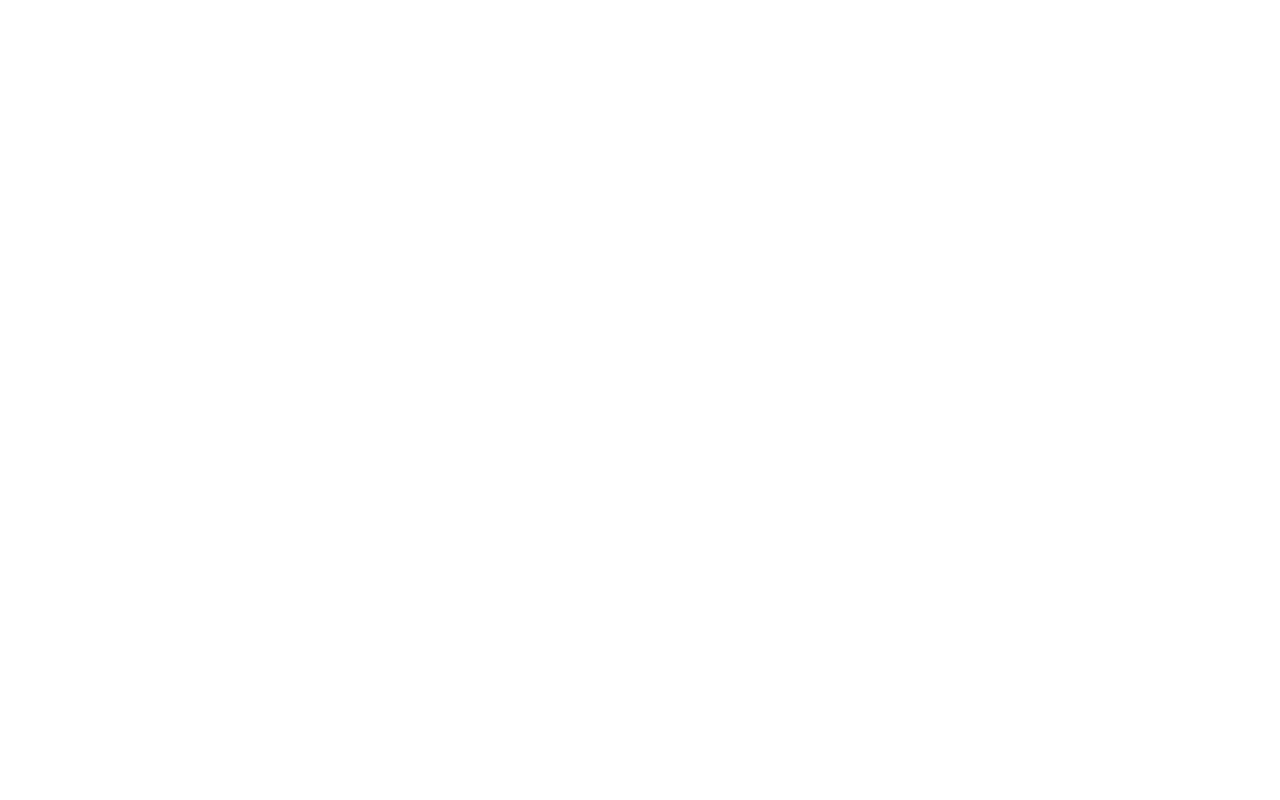
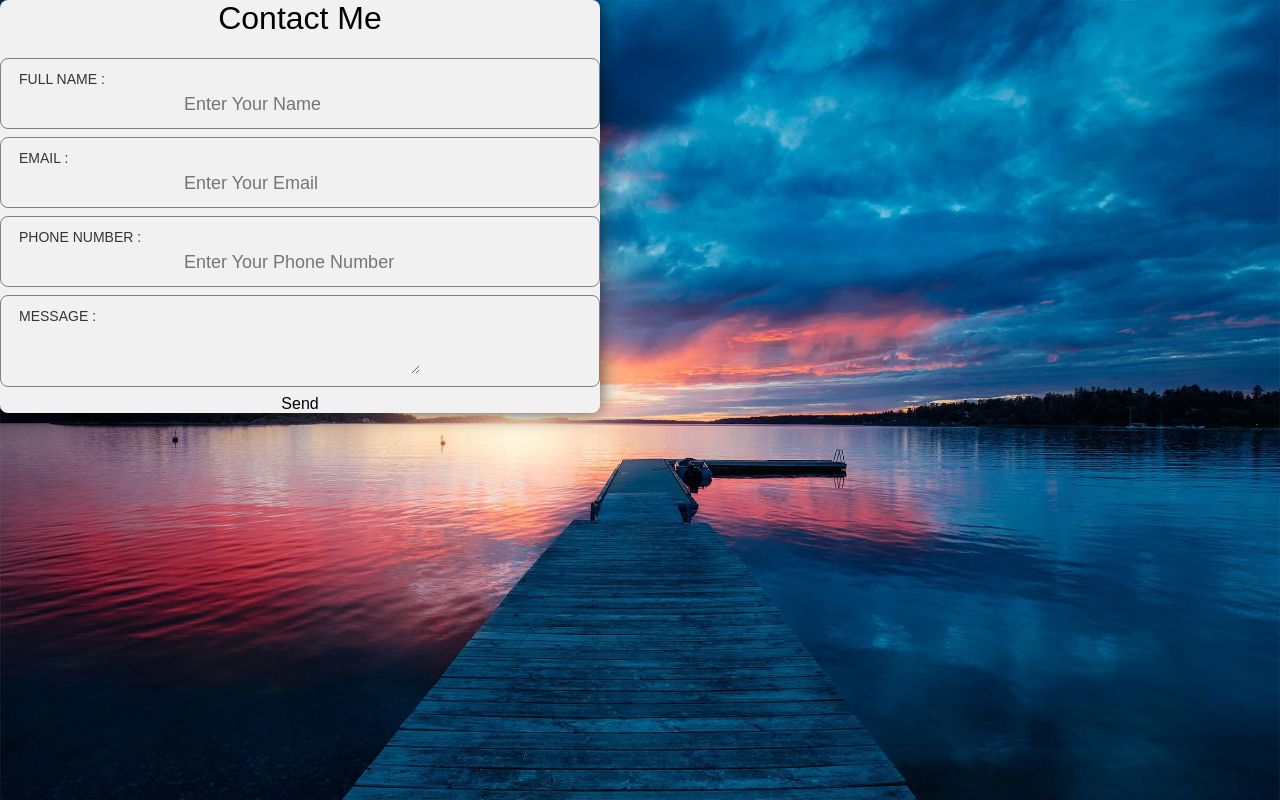
Before and after one commit to Donius-1/donius-1.github.io, a plain HTML site: page contact.html in a window 1280 px wide. Drawn offline with Linux system fonts and the light colour scheme.

Commit message:
updated 1

```diff
--- a/contact.html
+++ b/contact.html
@@ -0,0 +1,38 @@
+<head>
+    <title>Donius Website</title>
+    <link rel="stylesheet" type="text/css" href="./donct.css" />
+
+  </head>
+
+  <body>
+
+    <div class="contact-form">
+        <h1>Contact Me</h1>
+
+        <div class="txt">
+            <label>Full Name :</label>
+        <input type="text" name="" value="" placeholder="Enter Your Name">
+        </div>
+
+        <div class="txt">
+            <label>Email :</label>
+        <input type="email" name="" value="" placeholder="Enter Your Email">
+        </div>
+
+        <div class="txt">
+            <label>Phone Number :</label>
+        <input type="text" name="" value="" placeholder="Enter Your Phone Number">
+        </div>
+
+        <div class="txt">
+            <label>Message :</label>
+            <textarea></textarea>
+        </div>
+
+        <a class="send">Send</a>
+
+    </div>
+
+
+  </body>
+</html>
--- a/don.css
+++ b/don.css
@@ -0,0 +1,36 @@
+* {
+  margin: 0px;
+  padding: 0px;
+  font-family: sans-serif;
+}
+
+#navbar {
+  position: fixed;
+  width: 200px;
+  height: 100%;
+  background: #151719;
+  left: -200px;
+}
+#navbar.active {
+  left: 0px;
+}
+#navbar ul li {
+  color: rgba(230, 230, 230, 0.9);
+  list-style: none;
+  padding: 15px 10px;
+  border-bottom: 1px solid rgba(100, 100, 100, 0.3);
+}
+
+#navbar .navtoggle {
+  position: absolute;
+  left: 230px;
+  top: 20px;
+}
+
+#navbar .navtoggle span {
+  display: block;
+  width: 30px;
+  height: 5px;
+  background: #151719;
+  margin: 5px 0px;
+}
--- /dev/null
+++ b/donct.css
@@ -0,0 +1,59 @@
+body {
+  margin: 0;
+  padding: 0;
+  background: url(cool-back.jpg);
+  background-size: cover;
+}
+.contact-form {
+  width: 85%;
+  max-width: 600px;
+  background: #f1f1f1;
+  position: inherit;
+  top: 50%;
+  left: 50%;
+  padding: 30px 40 px;
+  box-sizing: border-box;
+  border-radius: 8px;
+  text-align: center;
+  box-shadow: 0 0 20px #000000b3;
+  font-family: "Montserrat", sans-serif;
+}
+.contact-form h1 {
+  margin-top: 0;
+  font-weight: 200;
+}
+
+.txt {
+  border: 1px solid gray;
+  margin: 8px 0;
+  padding: 12px 18px;
+  border-radius: 8px;
+}
+
+.txt label {
+  display: block;
+  text-align: left;
+  color: #333;
+  text-transform: uppercase;
+  font-size: 14px;
+}
+
+.txt input,
+.txt textarea {
+  widows: 100px;
+  border: none;
+  background: none;
+  outline: none;
+  font-size: 18px;
+  margin-top: 6px;
+}
+
+.btn {
+  display: block;
+  background: grey;
+  padding: 14px 0;
+  color: white;
+  text-transform: uppercase;
+  cursor: pointer;
+  margin-top: 8px;
+}
```
Also changed, not shown: index.html (+21 -6 lines), cool-back.jpg (added), 1 other file.
